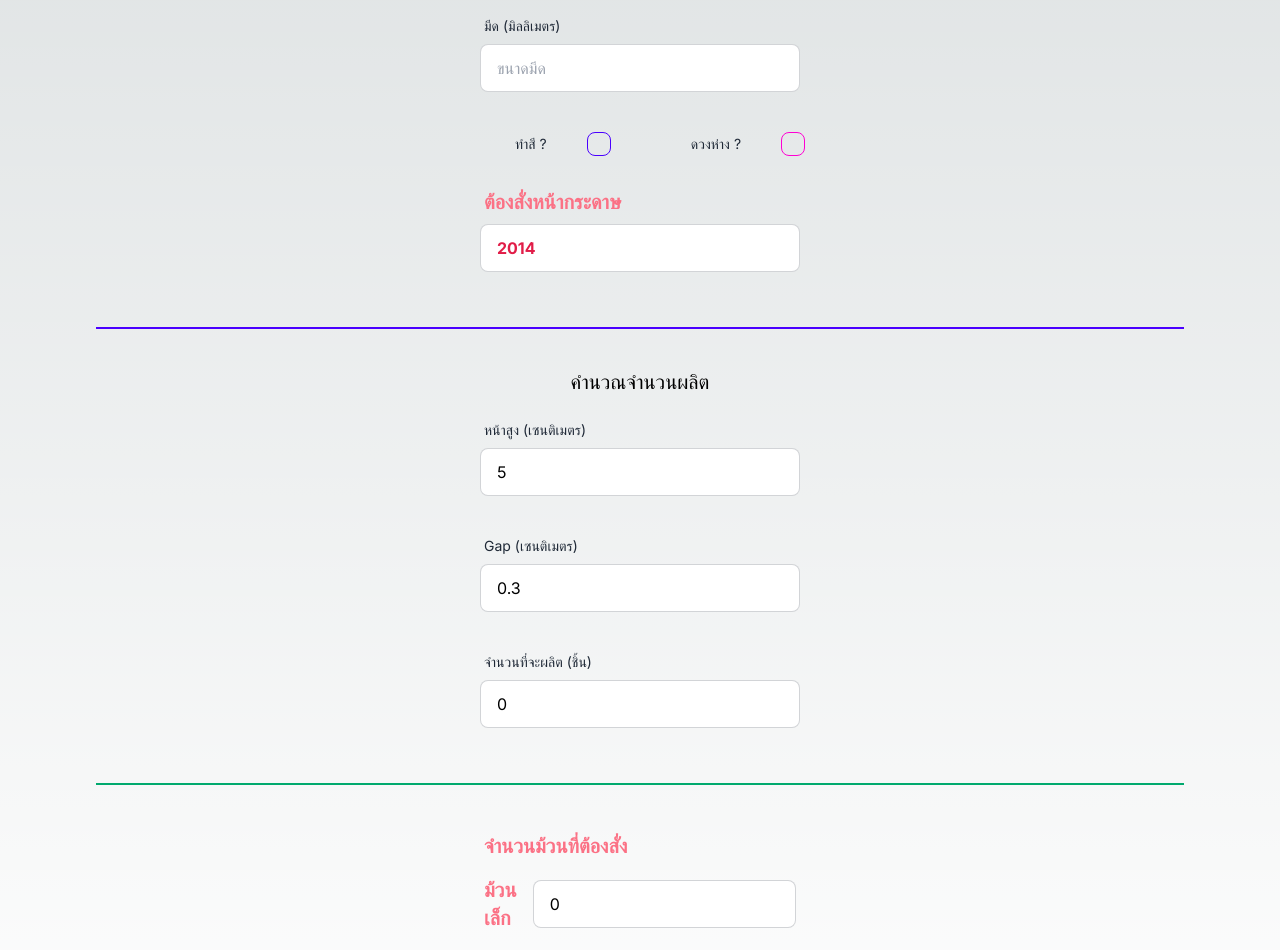
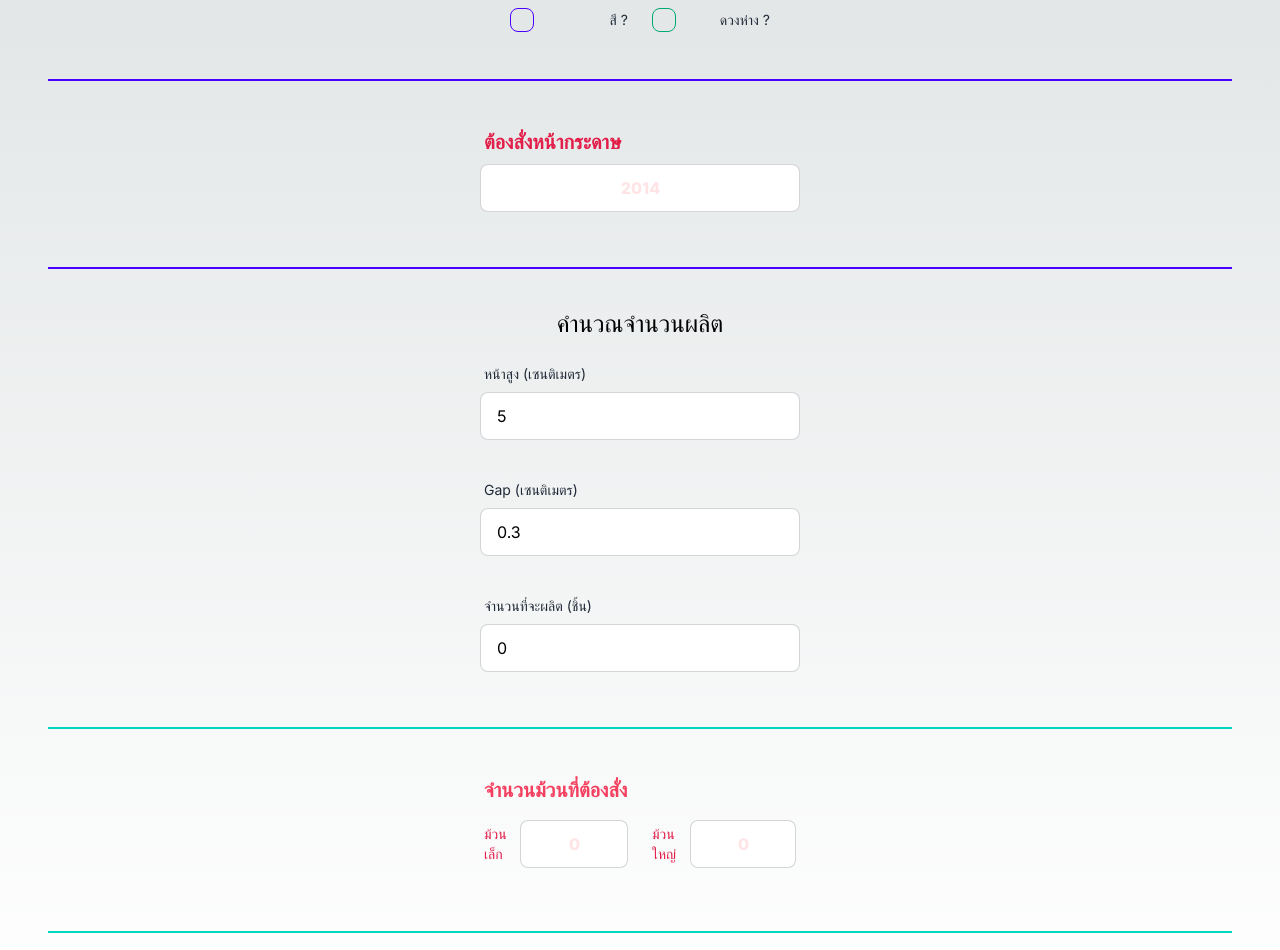
Before and after one commit to Nuttiwut-Simsiri/PaperCalculator, a Next.js app: page / in a window 1280 px wide. Shown: the part 480-1430 px from the top of the page. Built offline with nearby package versions, Linux system fonts and the light colour scheme.

Commit message:
update ui

```diff
--- a/src/app/page.tsx
+++ b/src/app/page.tsx
@@ -59,9 +59,9 @@ export default function Home() {
   }, [paperH, paperGap, orderQ, cutterSize])
 
   return (
-    <main className="flex min-h-screen flex-col items-center justify-between p-24 gap-4">
-
-      <div className="text-xl"> คำนวณหน้ากระดาษ</div>
+    <main className="flex min-h-screen flex-col items-center justify-between mobile:p-12 p-20 gap-4">
+      <div>
+        <div className="text-2xl"> คำนวณหน้ากระดาษ</div>
         <label className="form-control w-full max-w-xs">
           <div className="label">
             <span className="label-text">Gap ตรงกลาง (มิลลิเมตร)</span>
@@ -97,31 +97,34 @@ export default function Home() {
           </div>
         </label>
 
-      <div className='flex gap-8'>
-        <label>
-          <div className="form-control w-full">
-            <label className="label cursor-pointer">
-              <span className="label-text px-10"> ทำสี ?</span>
+        <div className='grid grid-cols-2 gap-4'>
+          <div>
+            <div className="form-control">
+              <label className="label cursor-pointer gap-2">
                 <input name="color" type="checkbox" defaultChecked={isColor} className="checkbox checkbox-primary" onChange={(e) => setIsColor(e.target.checked)} />
+                <span className="label-text"> สี ?</span>
               </label>
             </div>
-        </label>
-        <label>
-          <div className="form-control w-full">
-            <label className="label cursor-pointer">
-              <span className="label-text px-10"> ดวงห่าง ?</span>
-              <input name="gap" type="checkbox" defaultChecked={isNeedMoreGap} className="checkbox checkbox-secondary" onChange={(e) => setIsNeedMoreGap(e.target.checked)} />
+          </div>
+          <div>
+            <div className="form-control">
+              <label className="label cursor-pointer gap-2">
+                <input name="gap" type="checkbox" defaultChecked={isNeedMoreGap} className="checkbox checkbox-success" onChange={(e) => setIsNeedMoreGap(e.target.checked)} />
+                <span className="label-text"> ดวงห่าง ?</span>
               </label>
             </div>
-        </label>
+          </div>
+        </div>
 
       </div>
 
-      <label className="form-control w-full max-w-xs">
+
+      <div className="divider divider-primary"></div>
+      <label className="form-control  w-full max-w-xs">
         <div className="label">
-          <span className="label-text font-bold text-xl text-rose-400">ต้องสั่งหน้ากระดาษ</span>
+          <span className="label-text font-bold text-xl text-rose-600">ต้องสั่งหน้ากระดาษ</span>
         </div>
-        <input type="number" className="input input-bordered w-full max-w-xs text-rose-600 font-bold" value={paperWR} readOnly={true} />
+        <input type="number" className="input input-bordered w-full max-w-xs text-rose-100 font-extrabold text-center" value={paperWR} readOnly={true} />
         <div className="label">
         </div>
       </label>
@@ -130,12 +133,12 @@ export default function Home() {
 
 
 
-      <div className="text-xl"> คำนวณจำนวนผลิต</div>
+      <div className="text-2xl"> คำนวณจำนวนผลิต</div>
       <label className="form-control w-full max-w-xs">
         <div className="label">
           <span className="label-text">หน้าสูง (เซนติเมตร)</span>
         </div>
-        <input type="number" defaultValue={paperH} placeholder="ขนาดหน้ากว้าง" className="input input-bordered w-full max-w-xs" onChange={(e) => setPaperH(Number(e.target.value))} />
+        <input type="number" defaultValue={paperH} placeholder="ขนาดหน้ากว้าง" className="input input-bordered w-full max-w-xs" onChange={(e) => setPaperH(Number(e.target.value))} step={0.5}/>
         <div className="label">
         </div>
       </label>
@@ -144,7 +147,7 @@ export default function Home() {
         <div className="label">
           <span className="label-text"> Gap (เซนติเมตร)</span>
         </div>
-        <input type="number" defaultValue={paperGap} placeholder="ขนาดหน้ากว้าง" className="input input-bordered w-full max-w-xs" onChange={(e) => setPaperGap(Number(e.target.value))} />
+        <input type="number" defaultValue={paperGap} placeholder="ขนาดหน้ากว้าง" className="input input-bordered w-full max-w-xs" onChange={(e) => setPaperGap(Number(e.target.value))} step={0.5}/>
         <div className="label">
         </div>
       </label>
@@ -158,25 +161,29 @@ export default function Home() {
         </div>
       </label>
 
-      <div className="divider divider-success"></div>
 
+      <div className="divider divider-accent"></div>
       <label className="form-control w-full max-w-xs ">
         <div className="label">
-          <span className="label-text font-bold text-xl text-rose-400"> จำนวนม้วนที่ต้องสั่ง </span>
+          <span className="label-text font-extrabold text-xl text-rose-500"> จำนวนม้วนที่ต้องสั่ง </span>
         </div>
+        <div className='grid grid-cols-2 gap-4'>
         {
           paperToOrder.map((el, index) => {
             return (
-              <div className="label" key={el.paperT}>
-                <span className="label-text font-bold text-xl text-rose-400"> {el.paperT} </span>
-                <input type="number" defaultValue={el.orderQ} className="input input-bordered w-full max-w-xs" readOnly={true} />
+              <div className="label gap-2" key={el.paperT}>
+                <span className="label-text text-sm text-rose-600"> {el.paperT} </span>
+                <input type="number" defaultValue={el.orderQ} className="input input-bordered w-full max-w-xs text-rose-100 font-extrabold text-center" readOnly={true} />
               </div>
             )
           })
         }
+        </div>
         <div className="label">
         </div>
       </label>
+
+      <div className="divider divider-accent"></div>
 
 
 
--- a/tailwind.config.ts
+++ b/tailwind.config.ts
@@ -13,6 +13,9 @@ const config: Config = {
         "gradient-conic":
           "conic-gradient(from 180deg at 50% 50%, var(--tw-gradient-stops))",
       },
+      screens: {
+        'mobile': '340px',
+      },
     },
   },
   plugins: [
```
Lines whose indentation alone changed are shown as unchanged.
